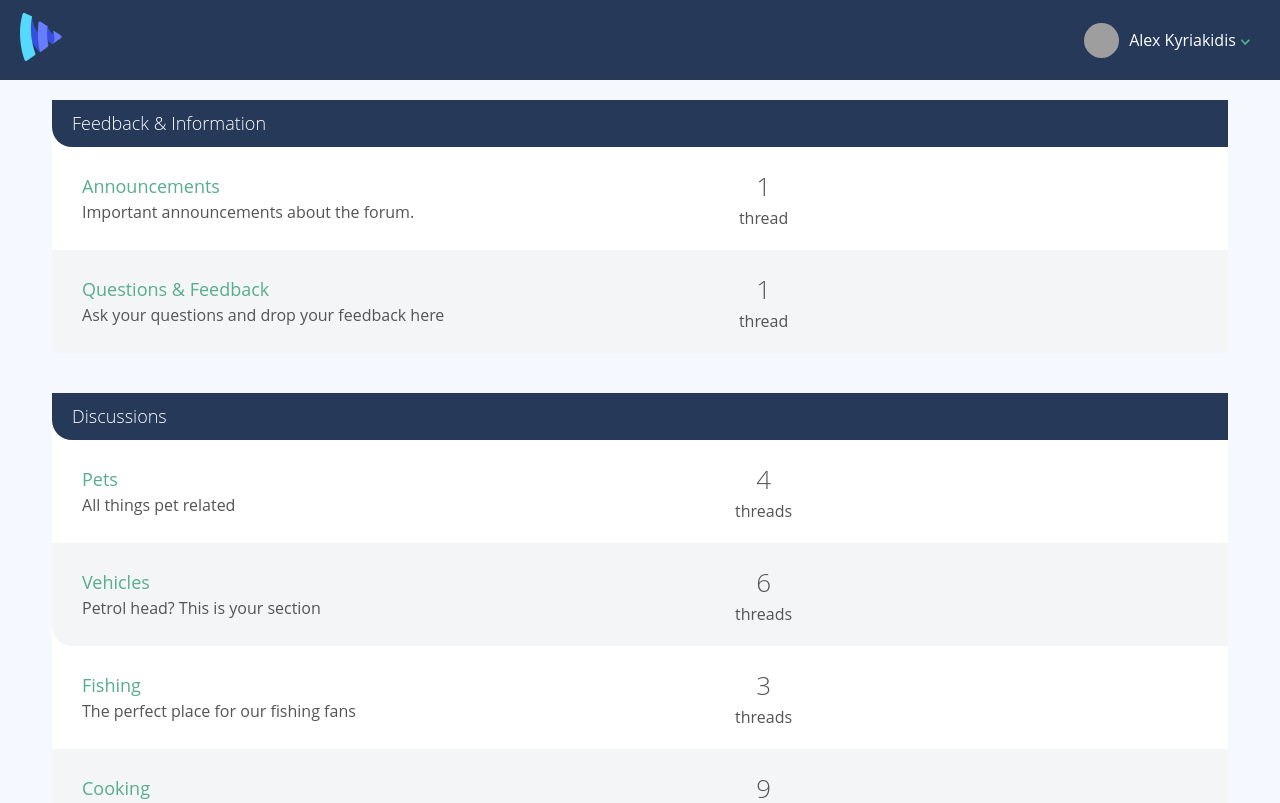
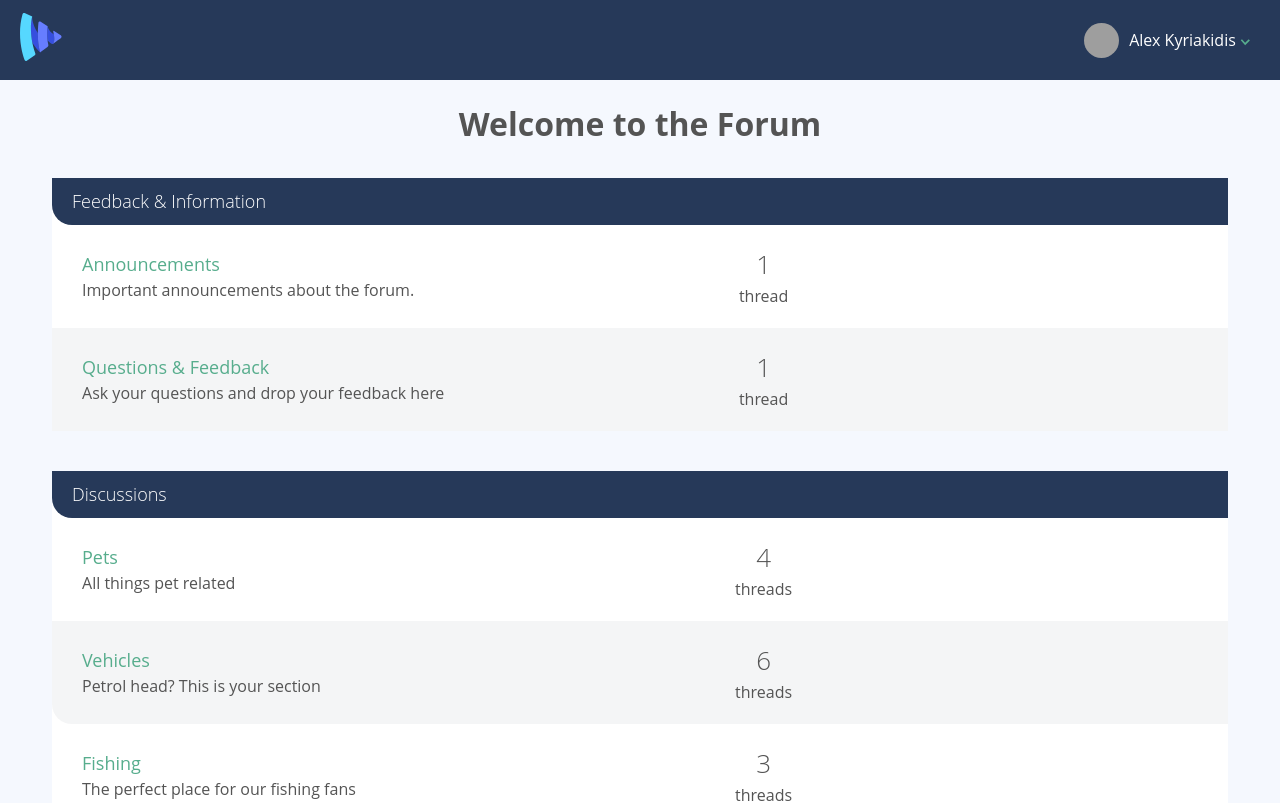
Before and after one commit to felipemimoura/vue_forum, a Vue app: page / in a window 1280 px wide. Shown: the top 803 px of the page. Built offline with nearby package versions, Linux system fonts and the light colour scheme; grey boxes are pictures that could not be loaded.

Commit message:
style: add padding to text and navbar

```diff
--- a/src/pages/Home.vue
+++ b/src/pages/Home.vue
@@ -1,4 +1,5 @@
 <template>
+  <h1 class="push-top">Welcome to the Forum</h1>
   <CategoryList :categories="categories" />
 </template>
 
```
